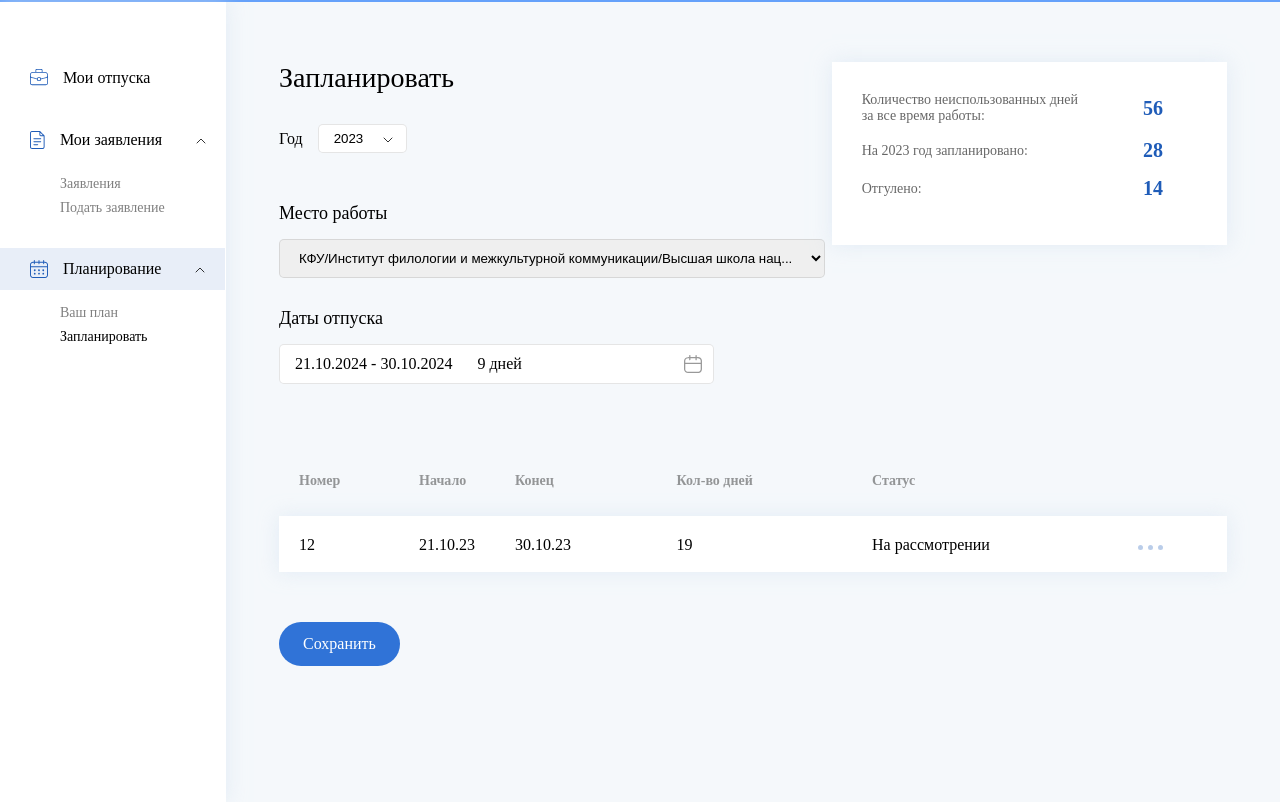
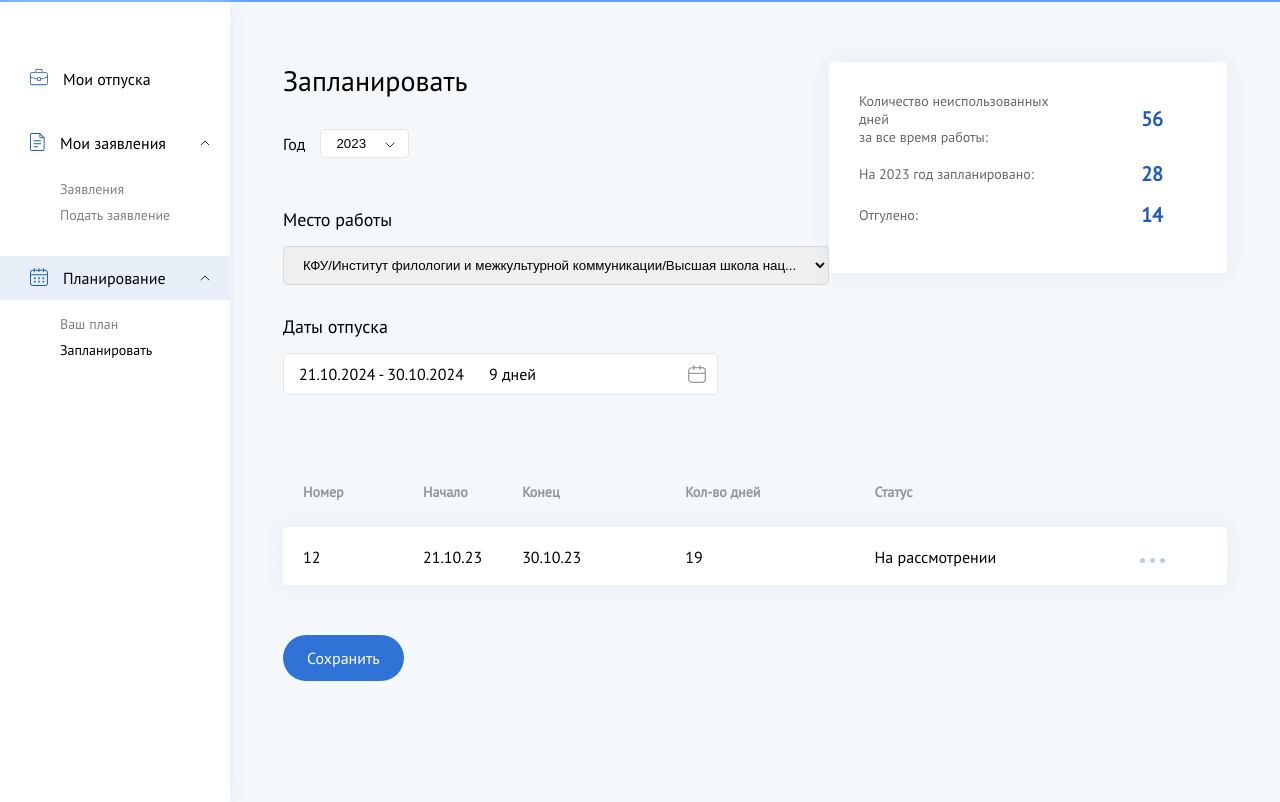
Before and after one commit to hanantonaAn/do-plan-page, a plain HTML site: page index.html in a window 1280 px wide. Shown: the part 78-880 px from the top of the page. Drawn offline with nearby package versions, Linux system fonts and the light colour scheme.

Commit message:
font-family

```diff
--- a/index.html
+++ b/index.html
@@ -5,6 +5,9 @@
     <meta charset="UTF-8">
     <meta name="viewport" content="width=device-width, initial-scale=1.0">
     <link rel="stylesheet" href="./style.css" />
+    <link rel="preconnect" href="https://fonts.googleapis.com">
+    <link rel="preconnect" href="https://fonts.gstatic.com" crossorigin>
+    <link href="https://fonts.googleapis.com/css2?family=Open+Sans&family=PT+Sans&display=swap" rel="stylesheet">
     <title>Plan</title>
 </head>
 
```
